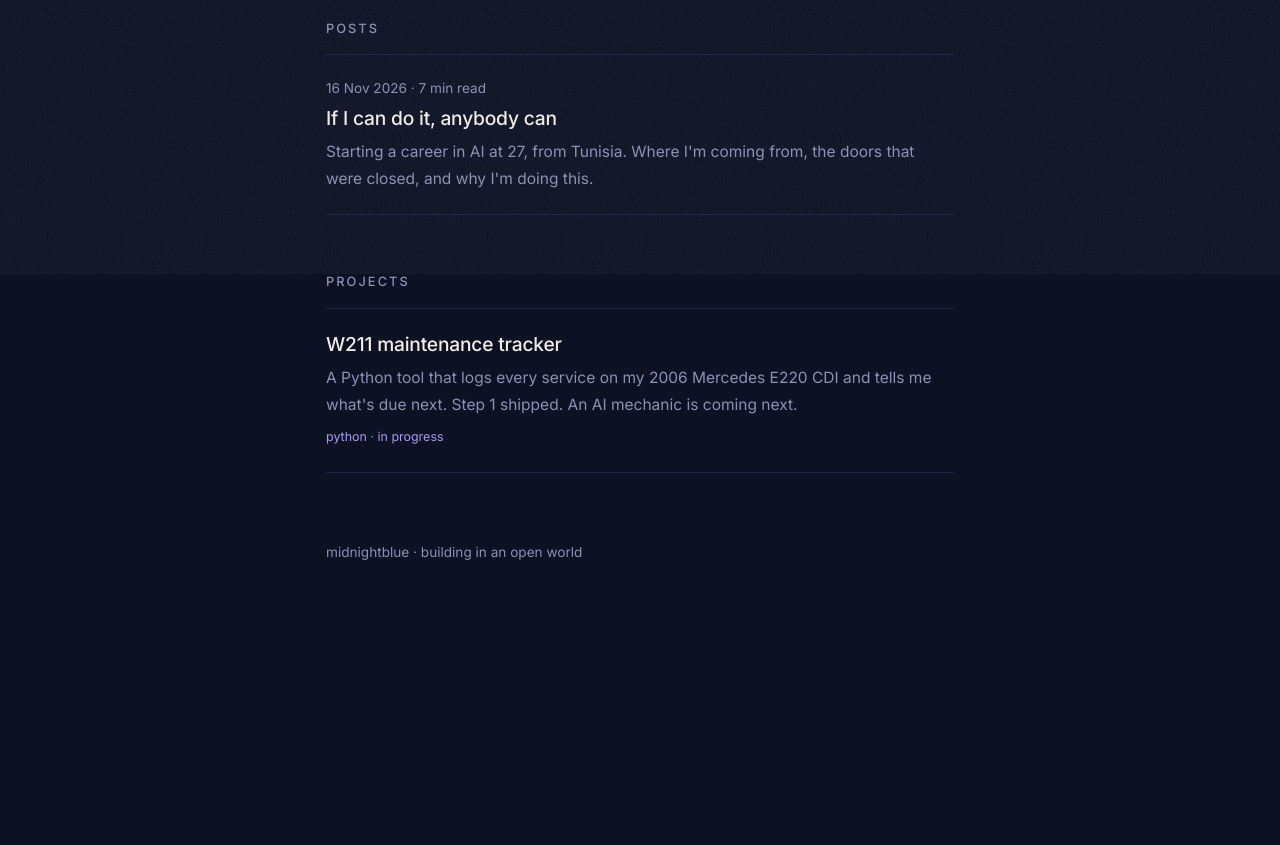
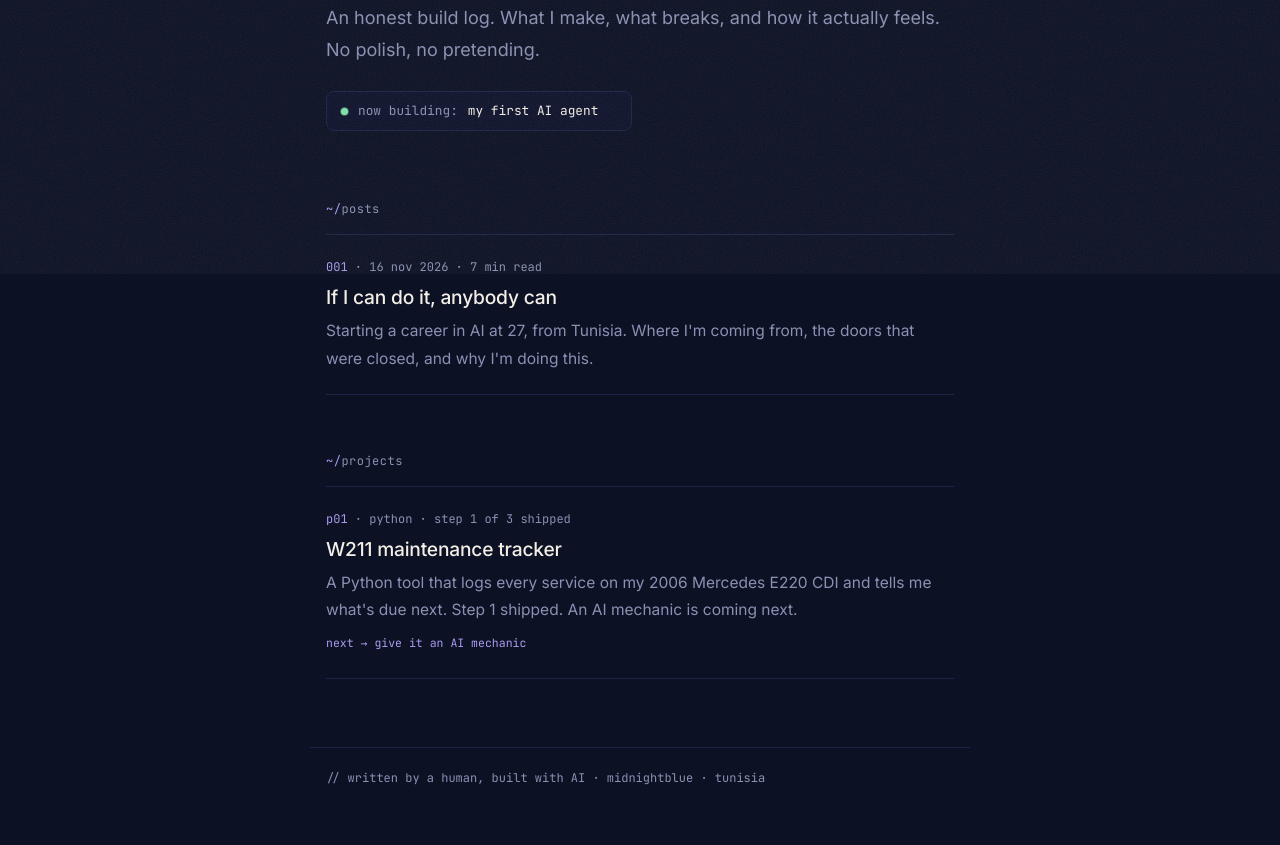
Before and after one commit to midnightbluelog/midnightbluelog.github.io, a plain HTML site: page index.html in a window 1280 px wide. Shown: the part 526-1371 px from the top of the page. Before the commit the page ends 1147 px from the top, so only its background shows below. Drawn offline with Linux system fonts and the light colour scheme.

Commit message:
Add the tech layer: star network, live status, mono details, dot grid

```diff
--- a/index.html
+++ b/index.html
@@ -12,7 +12,7 @@
   <link rel="icon" href="/moon.svg" type="image/svg+xml">
   <link rel="preconnect" href="https://fonts.googleapis.com">
   <link rel="preconnect" href="https://fonts.gstatic.com" crossorigin>
-  <link href="https://fonts.googleapis.com/css2?family=Inter:wght@400;500;600&family=Instrument+Serif:ital@0;1&display=swap" rel="stylesheet">
+  <link href="https://fonts.googleapis.com/css2?family=Inter:wght@400;500;600&family=Instrument+Serif:ital@0;1&family=JetBrains+Mono:wght@400&display=swap" rel="stylesheet">
   <link rel="stylesheet" href="style.css">
 </head>
 <body>
@@ -28,33 +28,35 @@
 
   <main class="wrap">
     <section class="hero">
-      <img class="moon" src="/moon.svg" alt="">
+      <img class="hero-art" src="/hero.svg" alt="A watercolor crescent moon next to a small constellation of stars wired together like a network">
       <p class="tagline">creatively practical</p>
       <h1>Learning to build <span class="serif">AI agents</span>, starting at 27, from Tunisia.</h1>
       <p>An honest build log. What I make, what breaks, and how it actually feels. No polish, no pretending.</p>
+      <p class="status"><span class="live"></span>now building: <b>my first AI agent</b><span class="cursor"></span></p>
     </section>
 
     <section class="section">
-      <h2>Posts</h2>
+      <h2>posts</h2>
       <a class="card" href="posts/starting-at-27.html">
-        <div class="meta">16 Nov 2026 · 7 min read</div>
+        <div class="meta"><span class="idx">001</span> · 16 nov 2026 · 7 min read</div>
         <h3>If I can do it, anybody can</h3>
         <p>Starting a career in AI at 27, from Tunisia. Where I'm coming from, the doors that were closed, and why I'm doing this.</p>
       </a>
     </section>
 
     <section class="section">
-      <h2>Projects</h2>
+      <h2>projects</h2>
       <div class="card">
+        <div class="meta"><span class="idx">p01</span> · python · step 1 of 3 shipped</div>
         <h3>W211 maintenance tracker</h3>
         <p>A Python tool that logs every service on my 2006 Mercedes E220 CDI and tells me what's due next. Step 1 shipped. An AI mechanic is coming next.</p>
-        <span class="tag">python · in progress</span>
+        <span class="tag">next → give it an AI mechanic</span>
       </div>
     </section>
   </main>
 
   <footer class="site-footer">
-    <div class="wrap">midnightblue · building in an open world</div>
+    <div class="wrap">// written by a human, built with AI · midnightblue · tunisia</div>
   </footer>
 </body>
 </html>
--- a/style.css
+++ b/style.css
@@ -9,14 +9,33 @@
   --lavender: #a99bf0;
   --pink: #ff86d4;
   --max: 660px;
+  --mono: "JetBrains Mono", ui-monospace, Consolas, monospace;
 }
+
+html { background: var(--bg); }
+
+/* faint dot grid: the "graph paper" under the night sky */
+body::after {
+  content: "";
+  position: fixed;
+  inset: 0;
+  z-index: -1;
+  pointer-events: none;
+  background-image: radial-gradient(rgba(169, 155, 240, 0.16) 1px, transparent 1.3px);
+  background-size: 28px 28px;
+  -webkit-mask-image: radial-gradient(ellipse 90% 60% at 70% 0%, #000 0%, transparent 75%);
+  mask-image: radial-gradient(ellipse 90% 60% at 70% 0%, #000 0%, transparent 75%);
+}
+
+.mono { font-family: var(--mono); }
 
 * { box-sizing: border-box; }
 html { -webkit-text-size-adjust: 100%; }
 
 body {
   margin: 0;
-  background: var(--bg);
+  position: relative;
+  background: transparent;
   color: var(--text);
   font-family: "Inter", system-ui, -apple-system, "Segoe UI", sans-serif;
   font-size: 18px;
@@ -45,13 +64,13 @@ a:hover { text-decoration-color: var(--pink); }
 .site-header .wrap { display: flex; align-items: center; justify-content: space-between; gap: 16px; }
 .logo { display: inline-flex; align-items: center; gap: 10px; font-weight: 500; font-size: 1.02rem; letter-spacing: -0.01em; text-decoration: none; }
 .logo img { width: 28px; height: 28px; }
-.nav { display: flex; gap: 22px; font-size: 0.95rem; }
+.nav { display: flex; gap: 22px; font-size: 0.82rem; font-family: var(--mono); }
 .nav a { color: var(--dim); text-decoration: none; }
 .nav a:hover, .nav a.active { color: var(--text); }
 
 /* hero */
-.hero { padding: 80px 0 40px; }
-.hero .moon { width: 92px; height: 92px; margin: 0 0 28px -6px; display: block; }
+.hero { padding: 56px 0 40px; }
+.hero-art { display: block; width: 100%; max-width: 420px; height: auto; margin: 0 0 20px -12px; }
 .hero h1 {
   font-weight: 500;
   font-size: clamp(1.9rem, 5.6vw, 2.6rem);
@@ -61,12 +80,32 @@ a:hover { text-decoration-color: var(--pink); }
 }
 .serif { font-family: "Instrument Serif", Georgia, serif; font-style: italic; font-weight: 400; color: var(--lavender); letter-spacing: 0; }
 .hero p { color: var(--dim); margin: 0; }
-.tagline { font-size: 0.9rem; letter-spacing: 0.02em; margin-bottom: 10px !important; }
+.tagline { font-family: var(--mono); font-size: 0.8rem; letter-spacing: 0.02em; margin-bottom: 12px !important; }
+
+/* live status line, like a process that's running */
+.status {
+  display: inline-flex; align-items: center; gap: 10px;
+  margin-top: 26px !important;
+  padding: 8px 14px;
+  border: 1px solid var(--line);
+  border-radius: 8px;
+  background: rgba(17, 23, 51, 0.6);
+  font-family: var(--mono);
+  font-size: 0.8rem;
+  color: var(--dim) !important;
+}
+.status b { color: var(--text); font-weight: 400; }
+.status .live { width: 7px; height: 7px; border-radius: 50%; background: #7ee2a8; box-shadow: 0 0 0 0 rgba(126, 226, 168, .6); animation: ping 2.4s infinite; }
+.cursor { display: inline-block; width: 7px; height: 1em; background: var(--lavender); margin-left: 2px; vertical-align: -2px; animation: blink 1.1s steps(1) infinite; }
+@keyframes blink { 50% { opacity: 0; } }
+@keyframes ping { 0% { box-shadow: 0 0 0 0 rgba(126, 226, 168, .55); } 80%, 100% { box-shadow: 0 0 0 8px rgba(126, 226, 168, 0); } }
+@media (prefers-reduced-motion: reduce) { .cursor, .status .live { animation: none; } }
 .tagline::before { content: ""; display: inline-block; width: 6px; height: 6px; border-radius: 50%; background: var(--pink); margin: 0 10px 2px 0; vertical-align: middle; }
 
 /* sections */
 .section { padding: 28px 0; }
-.section h2 { font-size: 0.8rem; font-weight: 500; text-transform: uppercase; letter-spacing: 0.16em; color: var(--dim); margin: 0 0 14px; }
+.section h2 { font-family: var(--mono); font-size: 0.75rem; font-weight: 400; text-transform: lowercase; letter-spacing: 0.04em; color: var(--dim); margin: 0 0 14px; }
+.section h2::before { content: "~/"; color: var(--lavender); }
 
 .card {
   display: block;
@@ -79,15 +118,17 @@ a:hover { text-decoration-color: var(--pink); }
 a.card:hover h3 { color: var(--lavender); }
 .card h3 { font-weight: 500; margin: 0 0 6px; font-size: 1.2rem; line-height: 1.4; letter-spacing: -0.01em; transition: color .2s; }
 .card p { margin: 0; color: var(--dim); font-size: 0.97rem; }
-.meta { font-size: 0.85rem; color: var(--dim); margin-bottom: 4px; }
-.tag { display: inline-block; font-size: 0.78rem; color: var(--lavender); margin-top: 8px; }
+.meta { font-family: var(--mono); font-size: 0.75rem; color: var(--dim); margin-bottom: 6px; }
+.meta .idx { color: var(--lavender); }
+.tag { display: inline-block; font-family: var(--mono); font-size: 0.72rem; color: var(--lavender); margin-top: 10px; }
 
 /* post */
 .post-header { padding: 64px 0 24px; }
 .post-header h1 { font-weight: 500; font-size: clamp(1.9rem, 5.4vw, 2.5rem); line-height: 1.2; letter-spacing: -0.025em; margin: 0 0 10px; }
 .post-header .subtitle { font-family: "Instrument Serif", Georgia, serif; font-style: italic; color: var(--lavender); font-size: 1.3rem; margin: 0 0 10px; }
-.post { padding-bottom: 48px; }
+.post { padding-bottom: 48px; counter-reset: sec; }
 .post h2 { font-weight: 500; font-size: 1.3rem; letter-spacing: -0.01em; margin: 2.4em 0 0.6em; }
+.post h2::before { counter-increment: sec; content: counter(sec, decimal-leading-zero); font-family: var(--mono); font-size: 0.72rem; font-weight: 400; color: var(--lavender); margin-right: 12px; vertical-align: 3px; }
 .post p { margin: 0 0 1.3em; }
 .post ul { padding-left: 1.2em; margin: 0 0 1.3em; }
 .post li { margin-bottom: 0.6em; }
@@ -108,11 +149,12 @@ a.card:hover h3 { color: var(--lavender); }
 hr { border: 0; border-top: 1px solid var(--line); margin: 32px 0; }
 
 /* footer */
-.site-footer { padding: 40px 0 56px; color: var(--dim); font-size: 0.85rem; }
+.site-footer { padding: 40px 0 56px; color: var(--dim); font-family: var(--mono); font-size: 0.75rem; }
+.site-footer .wrap { border-top: 1px solid var(--line); padding-top: 20px; }
 
 @media (max-width: 480px) {
   body { font-size: 17px; }
   .hero { padding: 56px 0 28px; }
-  .hero .moon { width: 76px; height: 76px; }
+  .hero-art { margin-left: -8px; }
   .nav { gap: 16px; }
 }
```
Also changed, not shown: about.html (+2 -2 lines), posts/starting-at-27.html (+3 -3 lines), hero.svg (added).
